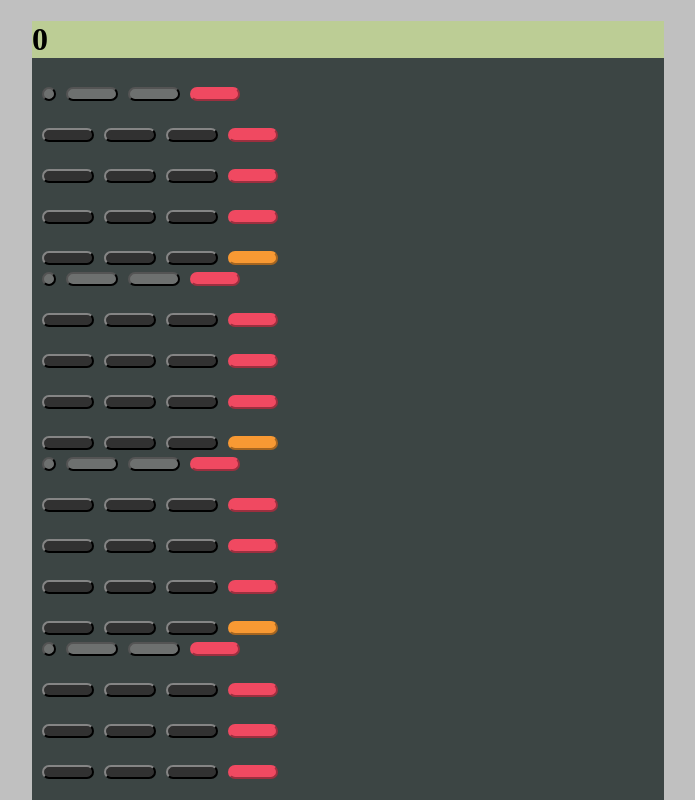
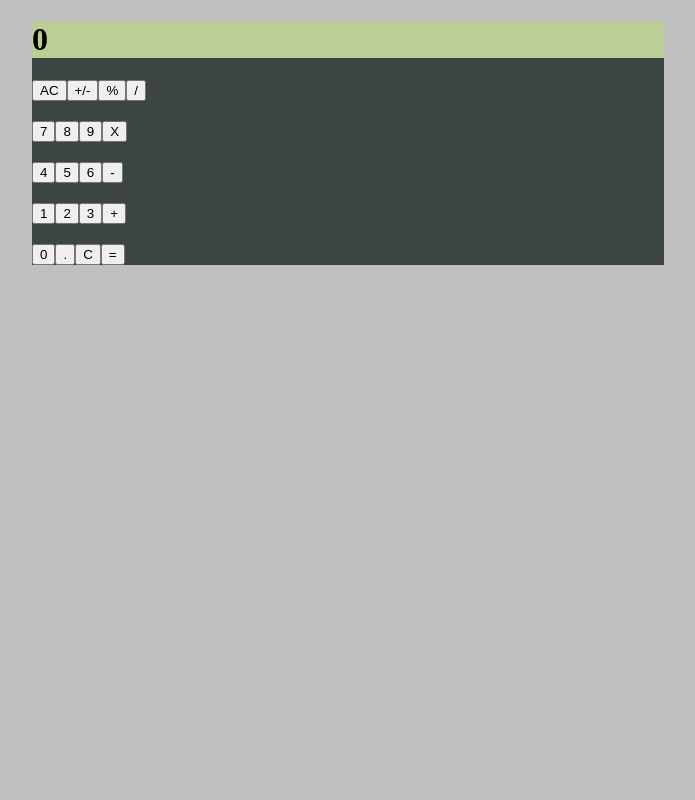
Before and after one commit to SajjadAhmad14/Calculator-App-React, a React (Create React App) app: page / in a window 1280 px wide. Shown: the top 800 px of the page, without its empty margins (292-987 px from the left). Built offline with nearby package versions, Linux system fonts and the light colour scheme.

Commit message:
Convert class component to functional component and fix eslint errors

```diff
--- a/src/components/Button.js
+++ b/src/components/Button.js
@@ -1,61 +1,14 @@
-import React, { Component } from 'react'
-import PropTypes from 'prop-types'
-export default class Button extends Component {
-  render() {
-    const { zero, one, two, three, four, five, six, seven, eigth, nine, add, substract,
-      multiply, devide, modulo, equal, extra, extra2, point, c } = this.props
-    return <div className='btn-panel'>
-      <div className='group-1'>
-        <button className='rolling-stone btn-shape btn-spacing'>{extra}</button>
-        <button className='rolling-stone btn-shape btn-spacing digit-width'>{extra2}</button>
-        <button className='rolling-stone btn-shape btn-spacing digit-width'>{modulo}</button>
-        <button className='radical-red btn-shape btn-spacing btn-width'>{devide}</button>
-      </div>
-      <div className='group-2'>
-        <button className='night-rider btn-shape btn-spacing btn-width digit-width'>{seven}</button>
-        <button className='night-rider btn-shape btn-spacing btn-width digit-width'>{eigth}</button>
-        <button className='night-rider btn-shape btn-spacing btn-width digit-width'>{nine}</button>
-        <button className='radical-red btn-shape btn-spacing btn-width '>{multiply}</button>
-      </div>
-      <div className='group-3'>
-        <button className='night-rider btn-shape btn-spacing btn-width digit-width'>{four}</button>
-        <button className='night-rider btn-shape btn-spacing btn-width digit-width'>{five}</button>
-        <button className='night-rider btn-shape btn-spacing btn-width digit-width'>{six}</button>
-        <button className='radical-red btn-shape btn-spacing btn-width'>{substract}</button>
-      </div>
-      <div className='group-4'>
-        <button className='night-rider btn-shape btn-spacing btn-width digit-width'>{one}</button>
-        <button className='night-rider btn-shape btn-spacing btn-width digit-width'>{two}</button>
-        <button className='night-rider btn-shape btn-spacing btn-width digit-width'>{three}</button>
-        <button className='radical-red btn-shape btn-spacing btn-width'>{add}</button>
-      </div>
-      <div className='group-5'>
-        <button className='night-rider btn-shape btn-spacing btn-width digit-width'>{zero}</button>
-        <button className='night-rider btn-shape btn-spacing btn-width digit-width'>{point}</button>
-        <button className='night-rider btn-shape btn-spacing btn-width digit-width'>{c}</button>
-        <button className='radical-red btn-shape btn-spacing btn-width yello'>{equal}</button>
-      </div>
-    </div>
-  }
-}
+import React from 'react';
+import PropTypes from 'prop-types';
+
+const Button = ({ name }) => (
+  <button type="button">
+    {name}
+  </button>
+);
 
 Button.propTypes = {
-  add: PropTypes.string,
-  substract: PropTypes.string,
-  multiply: PropTypes.string,
-  devide: PropTypes.string,
-  modulo: PropTypes.string,
-  one: PropTypes.string,
-  two: PropTypes.string,
-  three: PropTypes.string,
-  four: PropTypes.string,
-  five: PropTypes.string,
-  six: PropTypes.string,
-  seven: PropTypes.string,
-  eigth: PropTypes.string,
-  nine: PropTypes.string,
-  zero: PropTypes.string,
-  extra: PropTypes.string,
-  extra2: PropTypes.string,
-  c: PropTypes.string
-}
+  name: PropTypes.string.isRequired,
+};
+
+export default Button;
```
